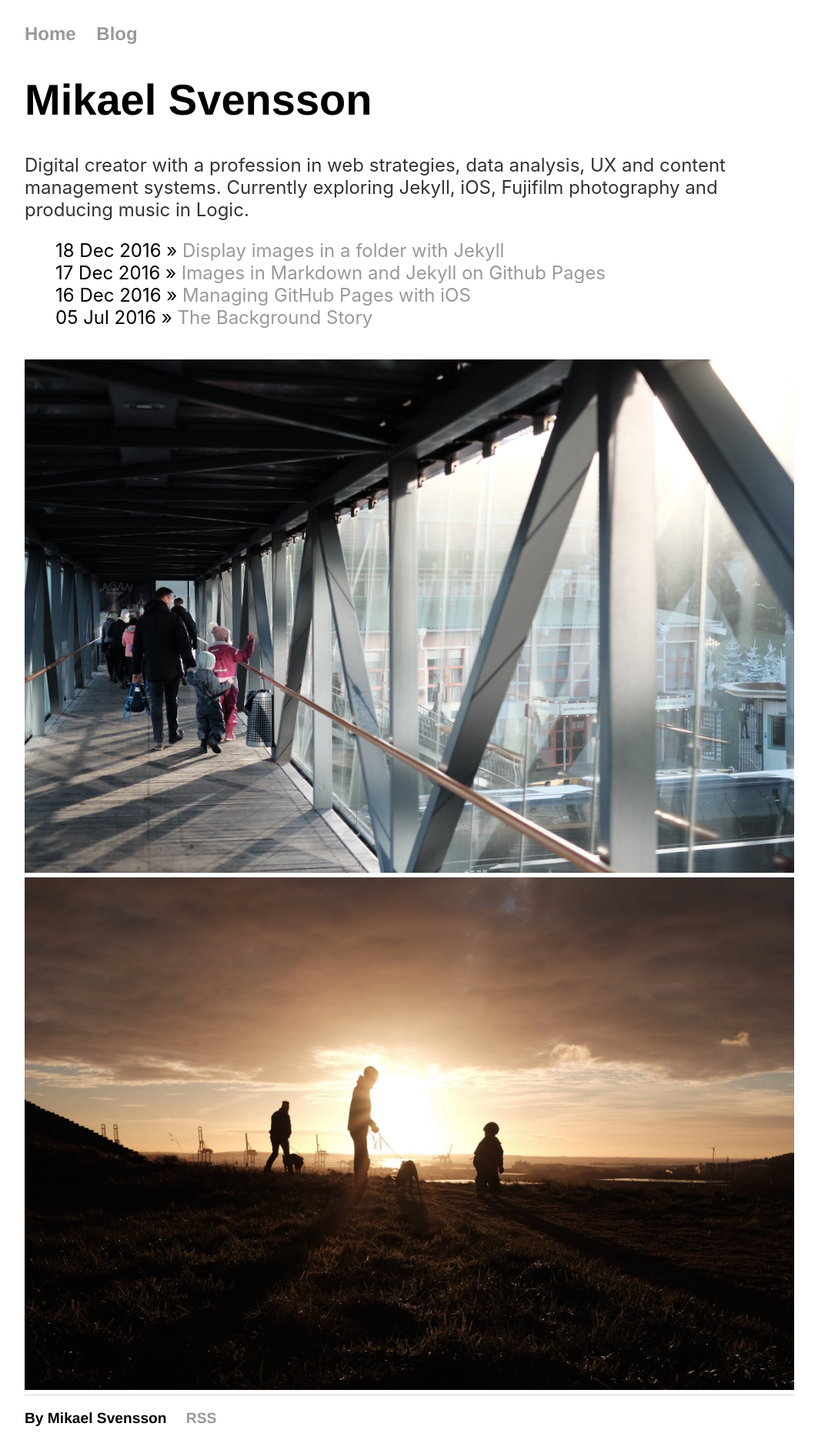
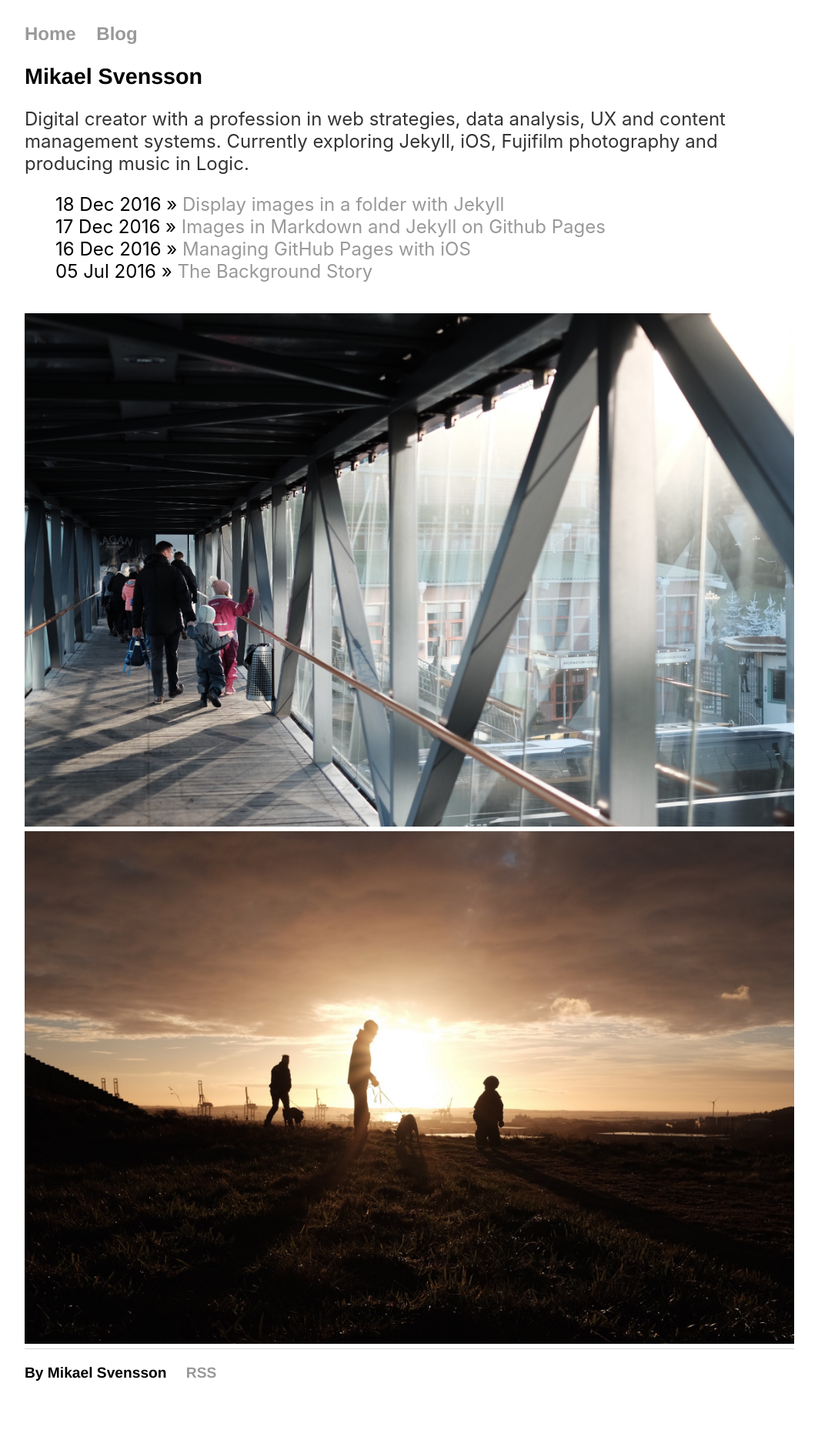
Before and after one commit to mikaelsjovind/mikeysvensson.github.io, a Jekyll site: the page built from index.html, in a window 1280 px wide. Shown: the whole page at 77% size, without its empty margins (108-1171 px from the left). Built offline with Jekyll 4.4.1, drawn with Linux system fonts in a browser that asks for light colours; after the commit the page ends 1825 px from its top, so only the background shows below that.

Commit message:
New font-size

```diff
--- a/css/main.css
+++ b/css/main.css
@@ -8,17 +8,17 @@ h1, h2, h3 {
 }
 
 h1 {
-	font-size: 3.129em;
+	font-size: 1.953em;
 	line-height: 1.2;
 }
 
 h2 {
-	font-size: 2.2253em;
+	font-size: 1.563em;
 
 }
 
 h3 {
-	font-size: 1.769em;
+	font-size: 1.25em;
 }
 
 body {
@@ -88,15 +88,15 @@ img {
 	}
 
 	h1 {
-		font-size: 2.3353em;
+		font-size: 1.1953em;
 		line-height: 1.2;
 	}
 
 	h2 {
-		font-size: 1.769em;
+		font-size: 1.1563em;
 	}
 
 	h3 {
-		font-size: 1.33em;
+		font-size: 1.25em;
 	}
 }
```
